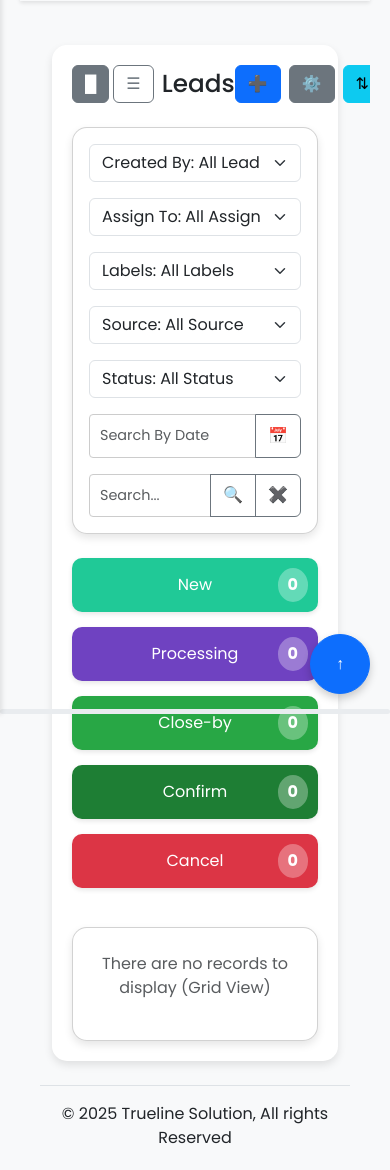
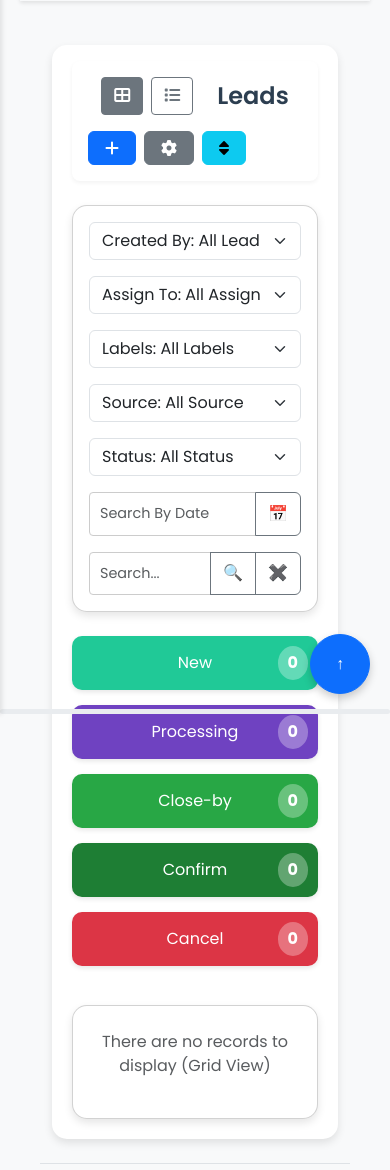
Before and after one commit to jayprajapati-dev/Lead-Management-System, a PHP site: page /Lead-Management-System/dashboard/leads.php in a window 390 px wide. Shown: the part 130-1300 px from the top of the page. Before the commit the page ends 1274 px from the top, so only its background shows below. Run offline with PHP 8.4, Linux system fonts and the light colour scheme; the visitor is signed in with stand-in values (Sample User, id 1); some libraries are stand-ins or nearby versions.

Commit message:
mobile friedly done

```diff
--- a/dashboard/leads.php
+++ b/dashboard/leads.php
@@ -112,6 +112,65 @@ $userEmail = $_SESSION['user_email'] ?? 'Guest';
              flex-grow: 1;
          }
 
+        /* Updated styles for action buttons header */
+        .action-buttons-top-bar {
+            background-color: #fff;
+            padding: 1rem;
+            border-radius: 8px;
+            margin-bottom: 1.5rem;
+            box-shadow: 0 2px 4px rgba(0,0,0,0.05);
+        }
+
+        .action-buttons-top-bar .view-toggle-group {
+            display: flex;
+            align-items: center;
+            gap: 0.5rem;
+        }
+
+        .action-buttons-top-bar .view-toggle-group .btn {
+            padding: 0.375rem 0.75rem;
+            font-size: 1rem;
+            border-radius: 4px;
+        }
+
+        .action-buttons-top-bar .action-buttons-group {
+            display: flex;
+            gap: 0.5rem;
+            flex-wrap: wrap;
+        }
+
+        .action-buttons-top-bar .action-buttons-group .btn {
+            padding: 0.5rem 1rem;
+            display: flex;
+            align-items: center;
+            gap: 0.5rem;
+            white-space: nowrap;
+        }
+
+        .action-buttons-top-bar .page-title {
+            margin: 0;
+            font-size: 1.5rem;
+            font-weight: 600;
+            color: #2c3e50;
+        }
+
+        @media (max-width: 768px) {
+            .action-buttons-top-bar {
+                flex-direction: column;
+                gap: 1rem;
+            }
+            .action-buttons-top-bar .action-buttons-group {
+                width: 100%;
+                justify-content: flex-start;
+            }
+            .action-buttons-top-bar .btn span {
+                display: none;
+            }
+            .action-buttons-top-bar .btn {
+                padding: 0.5rem;
+            }
+        }
+
         /* Dashboard Layout Styles */
         .dashboard-container {
             min-height: 100vh;
@@ -144,6 +203,8 @@ $userEmail = $_SESSION['user_email'] ?? 'Guest';
         .main-content-area {
             margin-left: 16.666667%; /* col-md-2 width */
             transition: all 0.3s;
+            margin-top: 0 !important;
+            padding-top: 1rem; /* Add consistent top padding to the main content area */
         }
         @media (max-width: 767.98px) {
             .sidebar {
@@ -213,28 +274,61 @@ $userEmail = $_SESSION['user_email'] ?? 'Guest';
                 <div class="dashboard-body">
                     <!-- Page content goes here -->
                 <div class="container-fluid py-4">
-                    <div class="crm-section-card">
-                        <div class="d-flex justify-content-between align-items-center mb-4">
-                            <div class="d-flex align-items-center">
-                                <!-- View Buttons (Grid and List) -->
-                                <button type="button" class="btn btn-outline-secondary me-1" id="gridViewBtn">█</button>
-                                <button type="button" class="btn btn-outline-secondary me-2 active" id="listViewBtn">☰</button>
-                                <h2 class="mb-0">Leads</h2>
+                    <div class="crm-section-card pt-3">
+                        <!-- Action Buttons Top Bar -->
+                        <div class="d-flex justify-content-between align-items-center action-buttons-top-bar">
+                            <div class="d-flex align-items-center view-toggle-group">
+                                <button type="button" class="btn btn-outline-secondary" id="gridViewBtn" title="Grid View">
+                                    <i class="fas fa-th-large"></i>
+                                </button>
+                                <button type="button" class="btn btn-outline-secondary active" id="listViewBtn" title="List View">
+                                    <i class="fas fa-list"></i>
+                                </button>
+                                <h2 class="page-title ms-3 mb-0">Leads</h2>
                             </div>
-                             <!-- Right-side buttons for Board View -->
-                             <div class="d-flex d-none" id="boardViewButtons">
-                                <button class="btn btn-primary me-2">➕ <span class="d-none d-md-inline">Add</span></button>
-                                <button class="btn btn-secondary me-2">⚙️ <span class="d-none d-md-inline">Settings</span></button>
-                                <button class="btn btn-info">⇅ <span class="d-none d-md-inline">Sort</span></button>
+
+                            <!-- Board View Buttons -->
+                            <div class="action-buttons-group d-none" id="boardViewButtons">
+                                <button class="btn btn-primary" title="Add New Lead">
+                                    <i class="fas fa-plus"></i>
+                                    <span>Add</span>
+                                </button>
+                                <button class="btn btn-secondary" title="Board Settings">
+                                    <i class="fas fa-cog"></i>
+                                    <span>Settings</span>
+                                </button>
+                                <button class="btn btn-info" title="Sort Leads">
+                                    <i class="fas fa-sort"></i>
+                                    <span>Sort</span>
+                                </button>
                             </div>
-                             <!-- Right-side buttons for List View -->
-                             <div class="d-flex" id="listViewButtons">
-                                <button class="btn btn-primary me-2">➕ <span class="d-none d-md-inline">Add</span></button>
-                                <button class="btn btn-secondary me-2">⇅ <span class="d-none d-md-inline">Sort</span></button>
-                                <button class="btn btn-info me-2">⬇️ <span class="d-none d-md-inline">Download</span></button> <!-- Download -->
-                                <button class="btn btn-warning me-2">📊 <span class="d-none d-md-inline">Graph</span></button> <!-- Graph -->
-                                <button class="btn btn-dark me-2">🏷️ <span class="d-none d-md-inline">Tag</span></button> <!-- Tag -->
-                                <button class="btn btn-danger">🗑️ <span class="d-none d-md-inline">Delete</span></button> <!-- Delete -->
+
+                            <!-- List View Buttons -->
+                            <div class="action-buttons-group" id="listViewButtons">
+                                <button class="btn btn-primary" title="Add New Lead">
+                                    <i class="fas fa-plus"></i>
+                                    <span>Add</span>
+                                </button>
+                                <button class="btn btn-secondary" title="Sort Leads">
+                                    <i class="fas fa-sort"></i>
+                                    <span>Sort</span>
+                                </button>
+                                <button class="btn btn-info" title="Download Leads">
+                                    <i class="fas fa-download"></i>
+                                    <span>Download</span>
+                                </button>
+                                <button class="btn btn-warning" title="View Analytics">
+                                    <i class="fas fa-chart-bar"></i>
+                                    <span>Graph</span>
+                                </button>
+                                <button class="btn btn-dark" title="Manage Tags">
+                                    <i class="fas fa-tags"></i>
+                                    <span>Tag</span>
+                                </button>
+                                <button class="btn btn-danger" title="Delete Selected">
+                                    <i class="fas fa-trash"></i>
+                                    <span>Delete</span>
+                                </button>
                             </div>
                         </div>
 
```
Also changed, not shown: dashboard/tasks.php (+93 -18 lines). Lines whose indentation alone changed are shown as unchanged.
